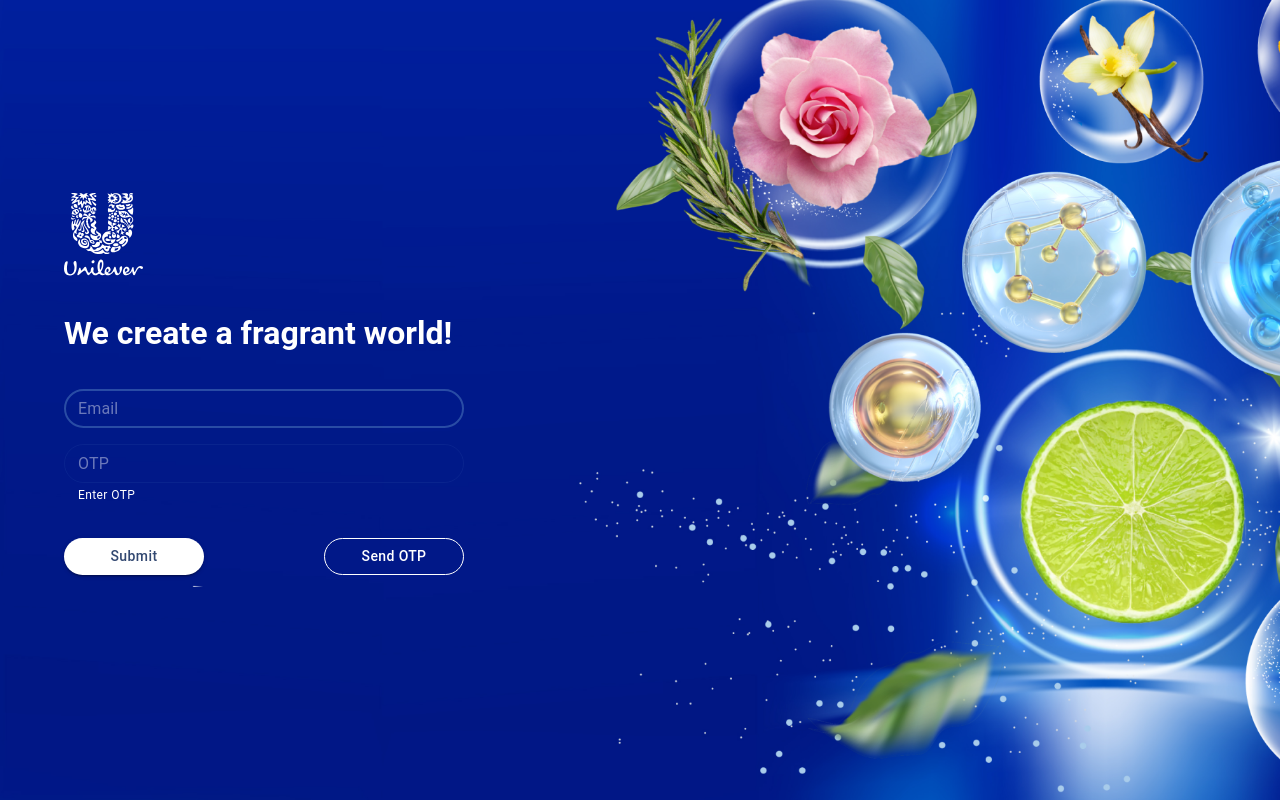
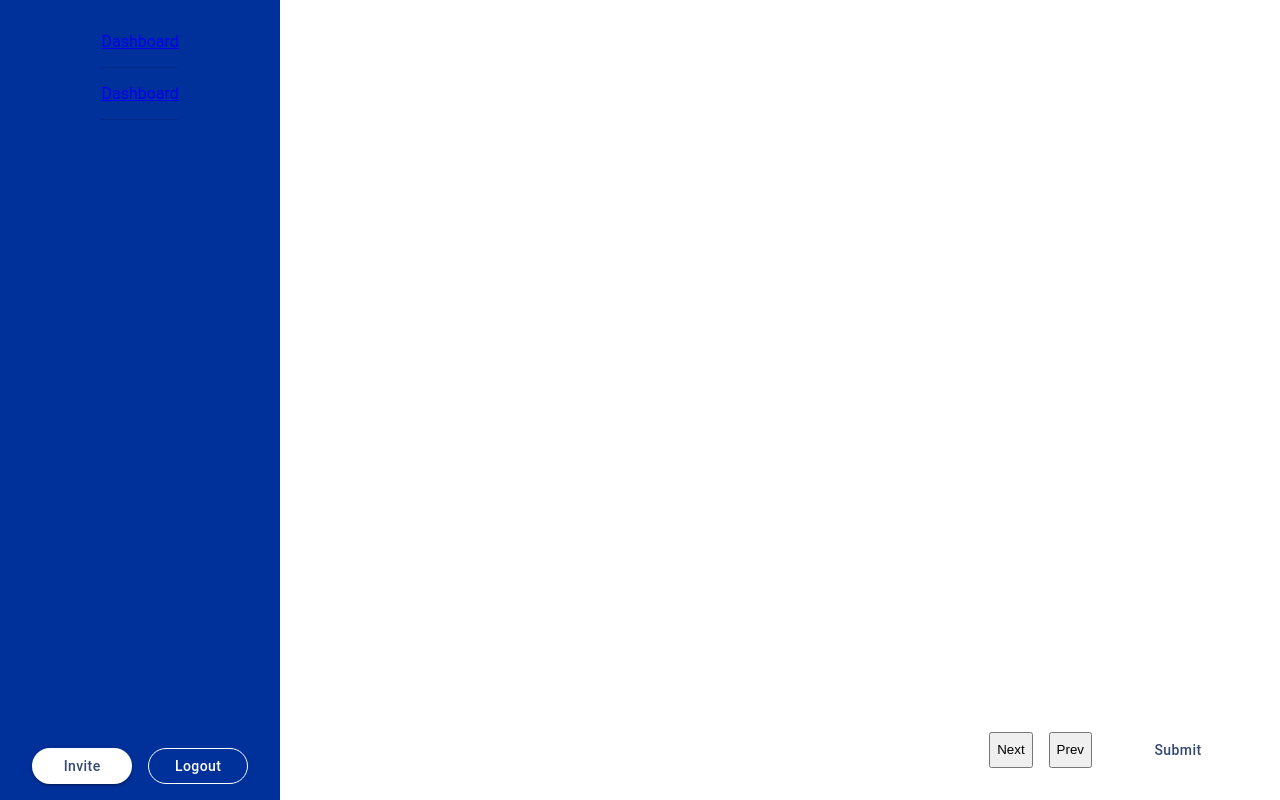
Before and after one commit to Dhruvil-DW/UL-Frag, a React (Create React App) app in the folder client/: page /application/new in a window 1280 px wide. Before the commit this address led to /login. Built offline with nearby package versions, Linux system fonts and the light colour scheme.

Commit message:
Dashboard Completed

```diff
--- a/client/src/App.js
+++ b/client/src/App.js
@@ -6,6 +6,7 @@ import Context from "./context";
 import Dashboard from "./components/dashboard/dashboard";
 import AddProfile from "./components/profile/addProfile";
 import Logout from "./components/login/logout";
+import AddApplication from "./components/application/addApplication";
 import FragranceBrief from './components/fragranceBrief/fragranceBrief'
 
 const queryClient = new QueryClient();
@@ -22,7 +23,10 @@ export default function App() {
             <Route path="/logout" element={<Logout />} />
             <Route path="/profile" element={<AddProfile />} />
             <Route path="/dashboard" element={<Dashboard />} />
-            <Route path="/fragrance-brief" element={<FragranceBrief />} />
+            <Route path="/application">
+              <Route index element={<FragranceBrief />} />
+              <Route path="new" element={<AddApplication />} />
+            </Route>
           </Routes>
         </BrowserRouter>
       </QueryClientProvider>
--- /dev/null
+++ b/client/src/assets/icons/calenderIcon.js
@@ -0,0 +1,53 @@
+export default function CalenderIcon({ fill = "currentColor", width = "1em", height = "1em" }) {
+  return (
+    <svg width={width} height={height} viewBox="0 0 20 20" fill="none" xmlns="http://www.w3.org/2000/svg">
+      {/* <g clipPath="url(#clip0_2_253)"> */}
+        <path
+          d="M3.33331 3.33337H16.6666V15C16.6666 15.9205 15.9205 16.6667 15 16.6667H4.99998C4.0795 16.6667 3.33331 15.9205 3.33331 15V3.33337Z"
+          stroke={fill}
+          strokeWidth="1.2"
+          strokeLinecap="round"
+          strokeLinejoin="round" />
+        <path
+          d="M3.33331 6.66663H16.6666" stroke={fill}
+          strokeWidth="1.2"
+          strokeLinecap="round"
+          strokeLinejoin="round" />
+        <path
+          d="M13.3333 2.5V4.16667" stroke={fill}
+          strokeWidth="1.2"
+          strokeLinecap="round"
+          strokeLinejoin="round" />
+        <path
+          d="M6.66669 2.5V4.16667" stroke={fill}
+          strokeWidth="1.2"
+          strokeLinecap="round"
+          strokeLinejoin="round" />
+      {/* </g> */}
+      <defs>
+        <clipPath id="clip0_2_253">
+          <rect width={width} height={height} fill={fill} />
+        </clipPath>
+      </defs>
+    </svg>
+
+  )
+}
+
+// export default function CalenderIcon({ fill = "currentColor", width = "1em", height = "1em" }) {
+//   return (
+//     <svg width="20" height="20" viewBox="0 0 20 20" fill="none" xmlns="http://www.w3.org/2000/svg">
+//       <g clipPath="url(#clip0_2_253)">
+//         <path d="M3.33331 3.33337H16.6666V15C16.6666 15.9205 15.9205 16.6667 15 16.6667H4.99998C4.0795 16.6667 3.33331 15.9205 3.33331 15V3.33337Z" stroke="white" strokeWidth="1.2" strokeLinecap="round" strokeLinejoin="round" />
+//         <path d="M3.33331 6.66663H16.6666" stroke="white" strokeWidth="1.2" strokeLinecap="round" strokeLinejoin="round" />
+//         <path d="M13.3333 2.5V4.16667" stroke="white" strokeWidth="1.2" strokeLinecap="round" strokeLinejoin="round" />
+//         <path d="M6.66669 2.5V4.16667" stroke="white" strokeWidth="1.2" strokeLinecap="round" strokeLinejoin="round" />
+//       </g>
+//       <defs>
+//         <clipPath id="clip0_2_253">
+//           <rect width="20" height="20" fill="white" />
+//         </clipPath>
+//       </defs>
+//     </svg>
+//   )
+// }
--- a/client/src/assets/icons/magnifierIcon.js
+++ b/client/src/assets/icons/magnifierIcon.js
@@ -1,4 +1,4 @@
-export default function MagnifierIcon({ fill = '#002F98', width = "1em", height = "1em" }) {
+export default function MagnifierIcon({ fill = 'currentColor', width = "1em", height = "1em" }) {
   return (
     <svg width={width} height={height} viewBox="0 0 24 24" fill="none" xmlns="http://www.w3.org/2000/svg">
       <path
--- /dev/null
+++ b/client/src/assets/icons/userIcon.js
@@ -0,0 +1,13 @@
+export default function UserIcon({ fill = "currentColor", width = "1em", height = "1em" }) {
+  return (
+    <svg width={width} height={height} viewBox="0 0 20 20" fill="none" xmlns="http://www.w3.org/2000/svg">
+      <path
+        d="M4.07397 14.4444C4.07397 12.808 5.40054 11.4814 7.03694 11.4814H12.9629C14.5993 11.4814 15.9258 12.808 15.9258 14.4444V14.4444C15.9258 15.2626 15.2625 15.9259 14.4443 15.9259H5.55546C4.73726 15.9259 4.07397 15.2626 4.07397 14.4444V14.4444Z"
+        stroke={fill}
+        strokeWidth="1.2"
+        strokeLinejoin="round"
+      />
+      <circle cx="9.99993" cy="6.29632" r="2.22222" stroke={fill} strokeWidth="1.2" />
+    </svg>
+  )
+}
--- /dev/null
+++ b/client/src/components/application/addApplication.js
@@ -0,0 +1,37 @@
+import { Button, Divider } from "@mui/material";
+import { Link } from "react-router-dom";
+
+export default function AddApplication() {
+
+  return (
+    <main className="appFormContainer">
+      <aside className="sidebar">
+        <div className="navLinkContainer">
+          <Link to='/dashboard'>
+            <div className="linkIcon">
+              <p>Dashboard</p>
+            </div>
+          </Link>
+          <Divider />
+          <Link to='/dashboard'>
+            <div>
+              <p>Dashboard</p>
+            </div>
+          </Link>
+          <Divider />
+        </div>
+        <div className="buttonContainer">
+          <Button variant="contained">Invite</Button>
+          <Button variant="outlined">Logout</Button>
+        </div>
+      </aside>
+      <section id="form">
+      </section>
+      <div className='navBtnCont'>
+        <button>Next</button>
+        <button>Prev</button>
+        <Button>Submit</Button>
+      </div>
+    </main>
+  )
+}
--- a/client/src/components/dashboard/dashboard.js
+++ b/client/src/components/dashboard/dashboard.js
@@ -3,8 +3,12 @@ import Header from "../basic/header";
 import { Button, Divider, InputAdornment, OutlinedInput, Tab, Tabs } from "@mui/material";
 import { TabPanel } from "../../assets/tabs/tabs";
 import MagnifierIcon from "../../assets/icons/magnifierIcon";
+import { useNavigate } from "react-router-dom";
+import UserIcon from "../../assets/icons/userIcon";
+import CalenderIcon from "../../assets/icons/calenderIcon";
 
 export default function Dashboard() {
+  const navigate = useNavigate();
   const [appData, setAppData] = useState(() => createApplicationCardData(20))
   const [selectedTab, setSelectedTab] = useState(0);
   const handleChangeTab = (__event, newTab) => setSelectedTab(newTab);
@@ -29,19 +33,28 @@ export default function Dashboard() {
               name="search"
               startAdornment=
               <InputAdornment position="start">
-                <MagnifierIcon />
+                <MagnifierIcon fill="#002F98" />
               </InputAdornment>
             />
-            <Button variant="contained" color="secondary">+ Create New Application</Button>
+            <Button variant="contained" color="secondary" onClick={() => navigate("/application")}>+ Create New Application</Button>
           </div>
           <TabPanel value={selectedTab} index={0}>
             <FilterContainer type="myapp" />
             <div className="applicationCardContainer">
               {appData?.map((app, i) => (
                 <div className="appCard" key={i} onMouseEnter={() => mouseEnter(i)} onMouseLeave={mouseExit}>
-                  <p>{app.title}</p>
-                  <p>{app.name}</p>
-                  <p>{app.modifiedDate}</p>
+                  <h2>{app.title}</h2>
+                  <div className="statusContainer">
+                    <Button className="cardButton">Status</Button>
+                  </div>
+                  <div className="cardDetails">
+                    <UserIcon />
+                    <p>{app.name}</p>
+                  </div>
+                  <div className="cardDetails">
+                    <CalenderIcon />
+                    <p>Edited on <b>{app.modifiedDate}</b></p>
+                  </div>
                   <img src="/images/icons/three_dot_blue.svg" alt="option" className="optionIcon" />
                   <div className={`appCardActionContainer ${hoverCardId === i ? "hovered" : ""}`}>
                     <img src="/images/icons/eye_round.svg" alt="view" />
@@ -56,11 +69,27 @@ export default function Dashboard() {
           <TabPanel value={selectedTab} index={1}>
             <FilterContainer type="all" />
             <div className="applicationCardContainer">
-              {appData?.map((app, i) => (
-                <div className="appCard" key={i}>
-                  <p>{app.title}</p>
-                  <p>{app.name}</p>
-                  <p>{app.modifiedDate}</p>
+            {appData?.map((app, i) => (
+                <div className="appCard" key={i} onMouseEnter={() => mouseEnter(i)} onMouseLeave={mouseExit}>
+                  <h2>{app.title}</h2>
+                  <div className="statusContainer">
+                    <Button className="cardButton">Status</Button>
+                  </div>
+                  <div className="cardDetails">
+                    <UserIcon />
+                    <p>{app.name}</p>
+                  </div>
+                  <div className="cardDetails">
+                    <CalenderIcon />
+                    <p>Edited on <b>{app.modifiedDate}</b></p>
+                  </div>
+                  <img src="/images/icons/three_dot_blue.svg" alt="option" className="optionIcon" />
+                  <div className={`appCardActionContainer ${hoverCardId === i ? "hovered" : ""}`}>
+                    <img src="/images/icons/eye_round.svg" alt="view" />
+                    <img src="/images/icons/copy_round.svg" alt="copy" />
+                    <img src="/images/icons/pencil_round.svg" alt="edit" />
+                    <img src="/images/icons/invite_user.svg" alt="invite" />
+                  </div>
                 </div>
               ))}
             </div>
--- a/client/src/components/login/login.js
+++ b/client/src/components/login/login.js
@@ -72,8 +72,8 @@ export default function Login() {
         <UnileverIcon fill="white" />
         <h1>We create a fragrant world!</h1>
         <div className="formContainer">
-          <TextField placeholder="Email" name="email" value={inputs.email} onChange={handleInputChange} onKeyUp={handleKeyUp} autoFocus />
-          <TextField placeholder='OTP' name="otp" value={inputs.otp} onChange={handleInputChange} error={!authStatus.isAuth} helperText={authStatus.msg} onKeyUp={handleKeyUp} />
+          <TextField variant="outlined" color="primary" placeholder="Email" name="email" value={inputs.email} onChange={handleInputChange} onKeyUp={handleKeyUp} autoFocus />
+          <TextField variant="outlined" color="primary" placeholder='OTP' name="otp" value={inputs.otp} onChange={handleInputChange} error={!authStatus.isAuth} helperText={authStatus.msg} onKeyUp={handleKeyUp} />
           <div style={{ marginTop: '1em', display: 'flex', gap: '1rem', justifyContent: 'space-between' }}>
             <Button variant="contained" onClick={submitOTP}>Submit</Button>
             <Button variant="outlined" onClick={sendOTP}>{step === 1 ? "Send OTP" : step === 2 ? "Resend OTP" : "Invalid Step"}</Button>
--- /dev/null
+++ b/client/src/styles/application.css
@@ -0,0 +1,114 @@
+* {
+  box-sizing: border-box;
+}
+
+main {
+  display: flex;
+  margin: 0;
+}
+
+.appFormContainer>aside {
+  width: 350px;
+  height: 100vh;
+  padding: 1rem;
+  display: flex;
+  flex-direction: column;
+  gap: 1rem;
+  align-items: center;
+  justify-content: space-between;
+  background-color: hsla(221, 100%, 30%, 1);
+}
+
+.sidebar .buttonContainer {
+  display: flex;
+  gap: 1rem;
+}
+
+.sidebar .buttonContainer>button {
+  min-width: 100px;
+}
+
+main>aside button.prev {
+  color: green;
+}
+
+main>aside button.next {
+  color: red;
+}
+
+main>section {
+  display: flex;
+  flex-direction: column;
+  align-items: center;
+  width: 100%;
+  overflow: auto;
+  max-height: 100vh;
+  scroll-snap-type: y mandatory;
+  scroll-behavior: smooth;
+}
+
+main>section::-webkit-scrollbar {
+  width: 0px;
+}
+
+section>.page {
+  height: 100vh;
+  width: 100%;
+  flex-shrink: 0;
+  display: flex;
+  justify-content: center;
+  align-items: center;
+  scroll-snap-align: start;
+}
+
+.page:nth-child(3n - 2) {
+  background-color: hsla(0, 100%, 50%, 10%);
+}
+
+.page:nth-child(3n - 1) {
+  background-color: hsl(90, 100%, 50%, 10%);
+}
+
+.page:nth-child(3n) {
+  background-color: hsl(180, 100%, 50%, 10%);
+}
+
+.navBtnCont {
+  display: flex;
+  gap: 1rem;
+  position: absolute;
+  bottom: 2rem;
+  right: 2rem;
+}
+
+.accordion {
+  background-color: hsl(0, 0%, 90%);
+  color: hsl(0, 0%, 5%);
+  cursor: pointer;
+  padding: 18px;
+  width: 100%;
+  border: none;
+  text-align: left;
+  outline: none;
+  font-size: 15px;
+  transition: 0.4s;
+}
+
+.active,
+.accordion:hover {
+  background-color: hsl(0, 0%, 85%);
+}
+
+.panel {
+  padding: 0 18px;
+  display: flex;
+  flex-direction: column;
+  gap: 1rem;
+  background-color: transparent;
+  overflow: hidden;
+  padding: 1rem;
+}
+
+.panel.close {
+  display: none;
+}
--- a/client/src/styles/index.css
+++ b/client/src/styles/index.css
@@ -1,3 +1,4 @@
+@import './application.css';
 @import './login.css';
 @import './dashboard.css';
 @import './header.css';
--- a/client/src/styles/mui.css
+++ b/client/src/styles/mui.css
@@ -2,38 +2,13 @@
  Text Field
 */
 
-.MuiTextField-root {
-  --color: hsl(0, 0%, 100%);
-  --focusedColor: hsl(0, 0%, 100%);
-  --hoverColor: hsl(0, 0%, 100%);
-  --disableColor: hsl(0, 0%, 40%);
-  /* --disableColor: red; */
+.MuiTextField-root > .MuiOutlinedInput-root.MuiInputBase-colorPrimary {
+  background-color: transparent;
+  color: white;
 }
-
-.MuiTextField-root .MuiInputLabel-root {
-  color: var(--color);
-}
-
-.MuiTextField-root fieldset.MuiOutlinedInput-notchedOutline {
-  border-color: var(--color);
-}
-
-.MuiTextField-root .Mui-focused fieldset.MuiOutlinedInput-notchedOutline {
-  border-color: var(--focusedColor);
-}
-
-.MuiTextField-root .MuiInputBase-root.Mui-disabled fieldset.MuiOutlinedInput-notchedOutline,
-.MuiTextField-root .MuiInputBase-root.Mui-disabled .MuiOutlinedInput-input {
-  border-color: var(--disableColor);
-  color: var(--disableColor);
-}
-
-.MuiTextField-root .MuiInputBase-root:not(.Mui-disabled):hover fieldset.MuiOutlinedInput-notchedOutline {
-  border-color: var(--hoverColor);
-}
-
-.MuiTextField-root .MuiOutlinedInput-input {
-  color: var(--color);
+.MuiTextField-root > .MuiOutlinedInput-root.MuiInputBase-colorPrimary.Mui-focused > .MuiOutlinedInput-notchedOutline,
+.MuiTextField-root > .MuiOutlinedInput-root.MuiInputBase-colorPrimary > .MuiOutlinedInput-notchedOutline {
+  border-color: white;
 }
 
 .MuiTextField-root .MuiOutlinedInput-root {
@@ -52,6 +27,7 @@
 .MuiInputBase-root.MuiOutlinedInput-root {
   color: var(--Color-Primary);
   border-radius: 32px;
+  background-color: white;
 }
 .MuiInputBase-root.MuiOutlinedInput-root .MuiOutlinedInput-input {
   padding: 8px 14px;
```
Also changed, not shown: client/src/styles/dashboard.css (+24 -2 lines).
